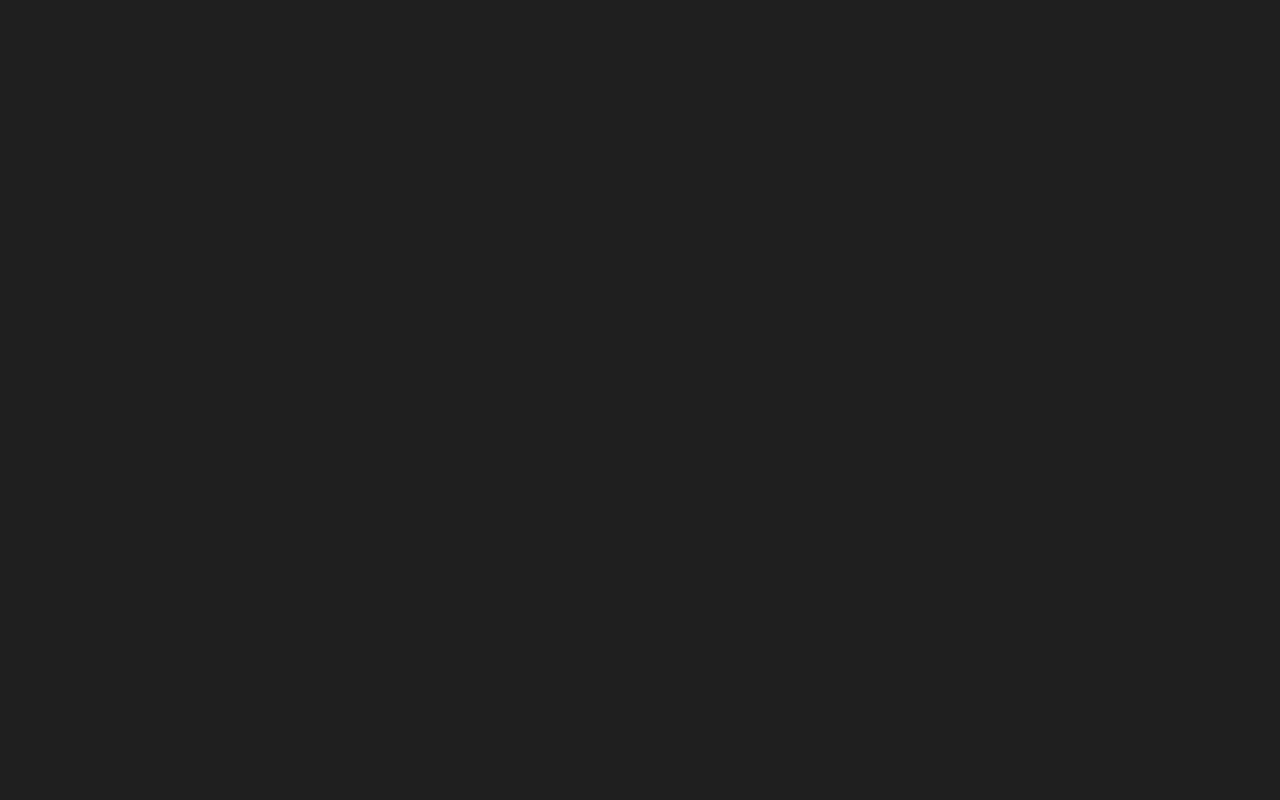
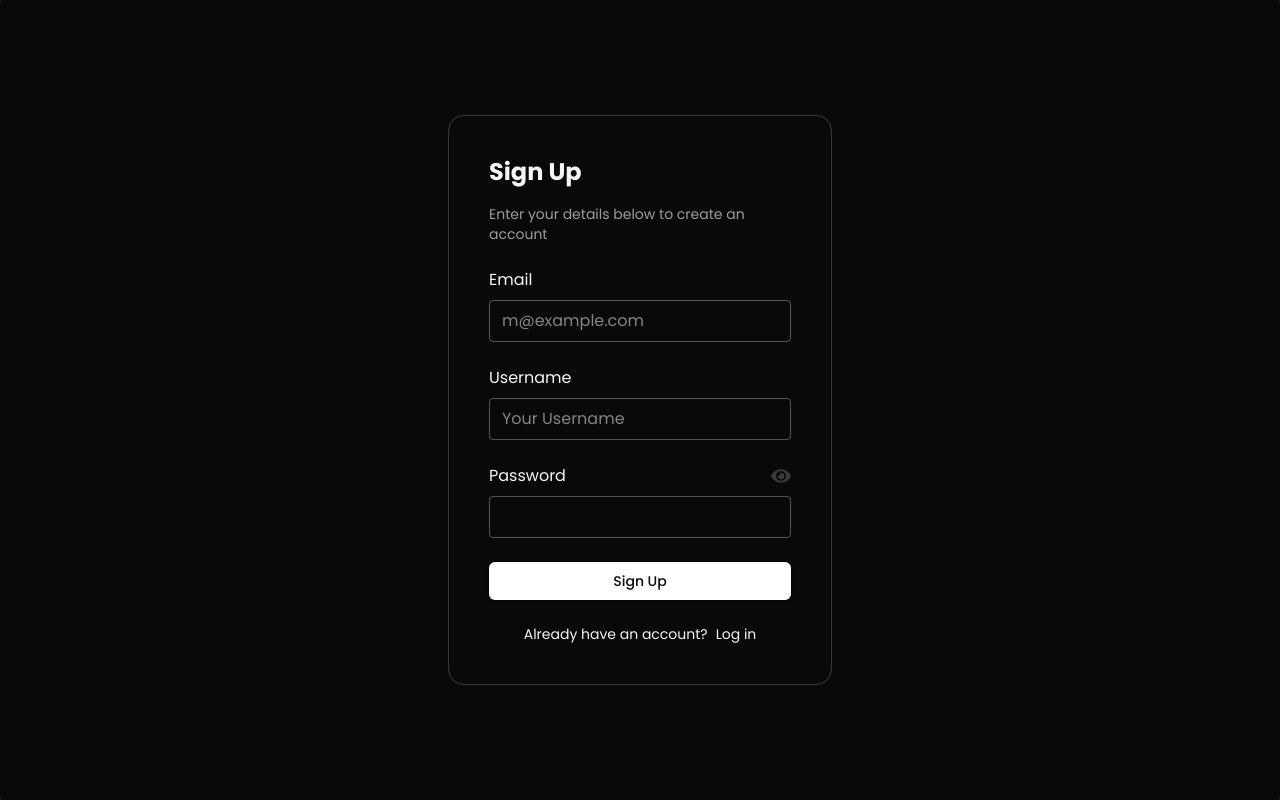
Before and after one commit to Pereslavtsev1/Notes-App, a React (Vite) app in the folder frontend/: page /signup in a window 1280 px wide. Before the commit this address had no page. Built offline with nearby package versions, Linux system fonts and the light colour scheme.

Commit message:
Signup component added

```diff
--- a/frontend/src/App.tsx
+++ b/frontend/src/App.tsx
@@ -3,7 +3,7 @@ import Header from "./components/Header";
 import Dashboard from "./pages/Dashboard";
 import Home from "./pages/Home";
 import Login from "./pages/Login";
-import Signin from "./pages/Signin";
+import Signup from "./pages/Signup";
 
 function App() {
   return (
@@ -11,7 +11,7 @@ function App() {
       <BrowserRouter>
         <Routes>
           <Route path="/login" element={<Login />} />
-          <Route path="/signin" element={<Signin />} />
+          <Route path="/signup" element={<Signup />} />
           <Route path="/home" element={<Home />} />
           <Route path="/dashboard" element={[<Header />, <Dashboard />]} />
         </Routes>
--- a/frontend/src/pages/Signin.tsx
+++ /dev/null
@@ -1,5 +0,0 @@
-const Signin = () => {
-  return <div>Signin</div>;
-};
-
-export default Signin;
--- /dev/null
+++ b/frontend/src/pages/Signup.tsx
@@ -0,0 +1,86 @@
+import { useState } from "react";
+import { FaEye, FaEyeSlash } from "react-icons/fa";
+import { Link } from "react-router-dom";
+
+const Register = () => {
+  const [showPassword, setShowPassword] = useState(false);
+
+  const togglePasswordVisibility = () => {
+    setShowPassword(!showPassword);
+  };
+
+  return (
+    <div className="bg-midnight flex min-h-svh w-full items-center justify-center rounded p-6 md:p-10">
+      <div className="border-white-light w-full max-w-sm rounded-2xl border p-10">
+        <div className="flex flex-col gap-6">
+          <div className="flex flex-col gap-4">
+            <h1 className="text-2xl font-bold">Sign Up</h1>
+            <p className="text-sm text-white/60">
+              Enter your details below to create an account
+            </p>
+          </div>
+          <form>
+            <div className="flex flex-col gap-6">
+              <div className="flex flex-col gap-2">
+                <label htmlFor="email">Email</label>
+                <input
+                  className="base-input"
+                  id="email"
+                  type="email"
+                  placeholder="m@example.com"
+                  required
+                />
+              </div>
+              <div className="flex flex-col gap-2">
+                <label htmlFor="username">Username</label>
+                <input
+                  className="base-input"
+                  id="username"
+                  type="text"
+                  placeholder="Your Username"
+                  required
+                />
+              </div>
+              <div className="flex flex-col gap-2">
+                <div className="flex items-center justify-between">
+                  <label htmlFor="password">Password</label>
+                  <button
+                    type="button"
+                    className="text-white-light cursor-pointer text-sm"
+                    onClick={togglePasswordVisibility}
+                  >
+                    {showPassword ? (
+                      <FaEyeSlash className="h-5 w-5" />
+                    ) : (
+                      <FaEye className="h-5 w-5" />
+                    )}
+                  </button>
+                </div>
+                <input
+                  className="base-input"
+                  id="password"
+                  type={showPassword ? "text" : "password"}
+                  required
+                />
+              </div>
+              <button
+                type="submit"
+                className="text-midnight w-full cursor-pointer rounded-md border border-transparent bg-white px-4 py-2 text-sm font-medium shadow-sm"
+              >
+                Sign Up
+              </button>
+            </div>
+          </form>
+          <div className="flex items-center justify-center gap-2">
+            <p className="text-sm">Already have an account?</p>
+            <Link className="cursor-pointer text-sm no-underline" to="/login">
+              Log in
+            </Link>
+          </div>
+        </div>
+      </div>
+    </div>
+  );
+};
+
+export default Register;
```
